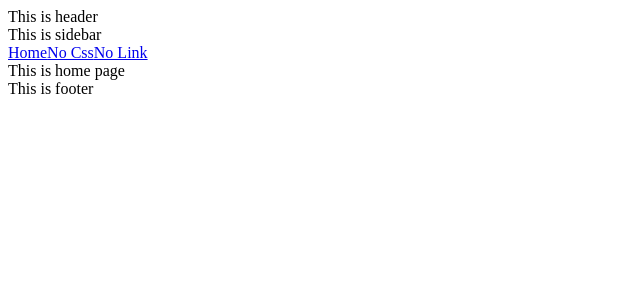
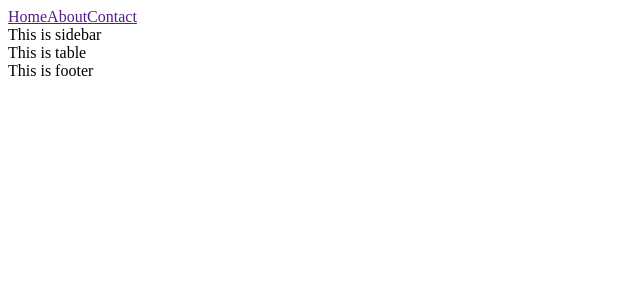
Before and after one commit to vimalmenon/pwa-demo, a React app: page /table in a window 1280 px wide. Shown: the top 300 px of the page, without its empty margins (0-640 px from the left). Built offline with nearby package versions, Linux system fonts and the light colour scheme.

Commit message:
Working on tables

```diff
--- a/src/Component/Footer/Footer.widget.tsx
+++ b/src/Component/Footer/Footer.widget.tsx
@@ -1,6 +1,12 @@
 import React from "react";
+import {useLocation} from "react-router"
+
 
 export const Footer:React.FC = () => {
+    const location = useLocation();
+    if (location.pathname === "/") {
+        return null;
+    }
     return (
         <footer>
             This is footer
--- a/src/Component/Header/Header.widget.tsx
+++ b/src/Component/Header/Header.widget.tsx
@@ -1,10 +1,26 @@
 import React from "react";
+import {useLocation} from "react-router";
+import {FakeLinks} from "../../Data";
 
 
 export const Header:React.FC = () => {
+    const location = useLocation();
+    const onNavigation = (event) => {
+        event.preventDefault();
+        console.log(location)
+    };
+    if (location.pathname === "/") {
+        return null;
+    }
     return (
         <header>
-            This is header
+            <nav>
+                {FakeLinks.map((link, key) => {
+                    return (
+                        <a href="" onClick={onNavigation} key={key}>{link.label}</a>
+                    )
+                })}
+            </nav>
         </header>
     )
 }
--- a/src/Component/Sidebar/Sidebar.widget.tsx
+++ b/src/Component/Sidebar/Sidebar.widget.tsx
@@ -1,7 +1,12 @@
 import React from "react";
+import {useLocation} from "react-router"
 
 
 export const Sidebar:React.FC = () => {
+    const location = useLocation();
+    if (location.pathname === "/") {
+        return null;
+    }
     return (
         <aside>
             This is sidebar
--- /dev/null
+++ b/src/Data/index.ts
@@ -0,0 +1,40 @@
+export const Pages = [
+    {
+        link: "/",
+        label: "Home"
+    },
+    {
+        link: "/no-css",
+        label: "No CSS layout"
+    },
+    {
+        link: "/table",
+        label: "Table layout"
+    }
+];
+
+export const FakeLinks = [
+    {
+        link: "",
+        label: "Home"
+    },
+    {
+        link: "/about",
+        label: "About"
+    },
+    {
+        link: "/contact",
+        label: "Contact"
+    }
+];
+
+export const PageLinks = {
+    "/no-css" : {
+        previous: "/",
+        next: "/table",
+    },
+    "/table" : {
+        previous: "/no-css",
+        next: "",
+    }
+}
--- a/src/Main/Main.widget.tsx
+++ b/src/Main/Main.widget.tsx
@@ -1,18 +1,13 @@
 import React from "react";
-import { Routes, Route , Link} from "react-router-dom";
+import { Routes, Route } from "react-router-dom";
 
-import {Home, NoCss} from "../Page";
+import {Home, NoCss, Table} from "../Page";
 import {Layout} from "../Component";
 
 
 export const Main:React.FC = () => {
     return (
         <Layout>
-            <nav>
-                <Link to="/">Home</Link>
-                <Link to="/no-css">No Css</Link>
-                <Link to="/no-csss">No Link</Link>
-            </nav>
             <Routes>
                 <Route
                     path="/"
@@ -21,6 +16,9 @@ export const Main:React.FC = () => {
                     path="no-css"
                     element={<NoCss />} />
                 <Route
+                    path="table"
+                    element={<Table />} />
+                <Route
                     path="*"
                     element={<Home />}
                     />
--- a/src/Page/Home/Home.widget.tsx
+++ b/src/Page/Home/Home.widget.tsx
@@ -1,9 +1,19 @@
 import React from "react";
+
+import { Link } from "react-router-dom";
+
+import {Pages} from "../../Data";
 
 export const Home:React.FC = () => {
     return (
         <section>
-            This is home page
+            <div>
+                {Pages.map((link, key) => {
+                    return (
+                        <Link to={link.link} key={key}>{link.label}</Link>
+                    )
+                })}
+            </div>
         </section>
     )
 }
--- /dev/null
+++ b/src/Page/Table/Table.widget.tsx
@@ -0,0 +1,10 @@
+import React from "react";
+
+
+export const Table:React.FC = () => {
+    return (
+        <div>
+            This is table
+        </div>
+    )
+}
--- /dev/null
+++ b/src/Page/Table/index.ts
@@ -0,0 +1 @@
+export * from "./Table.widget";
--- a/src/Page/index.ts
+++ b/src/Page/index.ts
@@ -1,2 +1,3 @@
 export * from "./Home";
 export * from "./NoCss";
+export * from "./Table";
```
